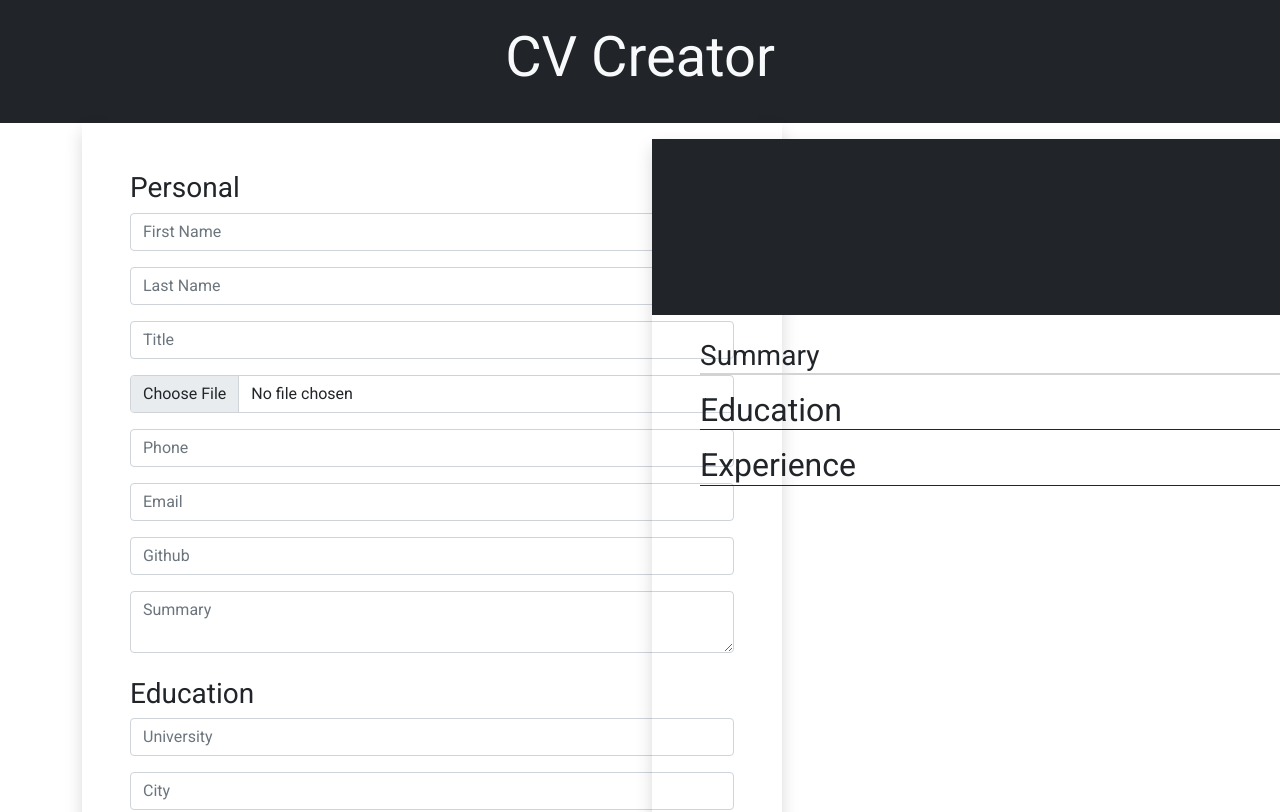
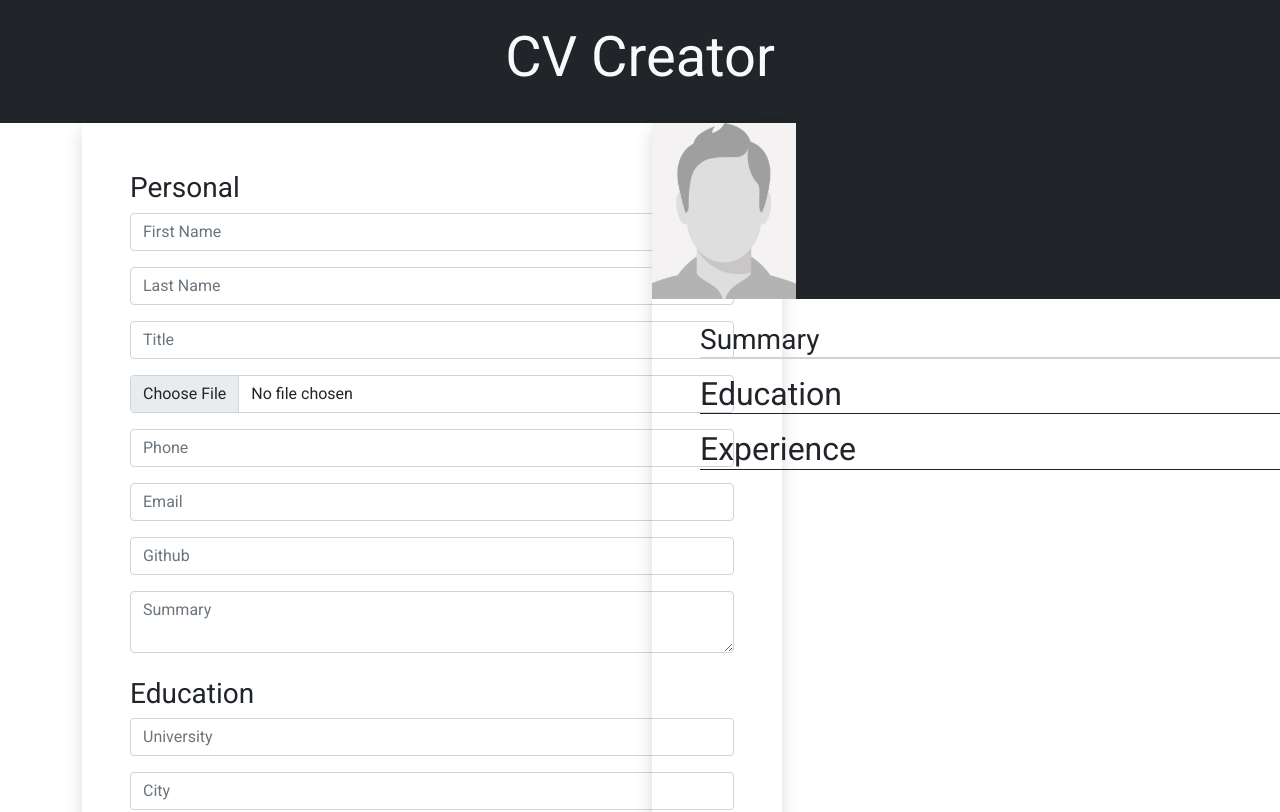
Before and after one commit to AidenM99/CV-Application, a React (Create React App) app: page / in a window 1280 px wide. Shown: the top 812 px of the page. Built offline with nearby package versions, Linux system fonts and the light colour scheme.

Commit message:
Add additional fields to CVPreviewHeader component

```diff
--- a/src/components/CVPreview/CVPreviewHeader.js
+++ b/src/components/CVPreview/CVPreviewHeader.js
@@ -1,10 +1,31 @@
 const CVPreviewHeader = ({ personalInfo }) => {
   return (
-    <div className="cv-preview-header bg-dark">
-      <h2 className="name">
-        {personalInfo.firstName} {personalInfo.lastName}
-      </h2>
-      <p className="title">{personalInfo.title}</p>
+    <div className="cv-preview-header bg-dark d-flex flex-row">
+      <div className="avatar-container">
+        <img src={personalInfo.photo} alt="Avatar" className="avatar"></img>
+      </div>
+      <div className="personal-info-container d-flex flex-column justify-content-start">
+        <div className="title-name-container">
+          <h2 className="name">
+            {personalInfo.firstName} {personalInfo.lastName}
+          </h2>
+          <p className="title">{personalInfo.title}</p>
+        </div>
+        <div className="icons d-flex flex-column">
+          <p>
+            <i className="fa-solid fa-phone icon"></i>
+            <span>{personalInfo.phone}</span>
+          </p>
+          <p>
+            <i className="fa-solid fa-at icon"></i>
+            <span>{personalInfo.email}</span>
+          </p>
+          <p>
+            <i className="fa-brands fa-github icon"></i>
+            <span>{personalInfo.github}</span>
+          </p>
+        </div>
+      </div>
     </div>
   );
 };
```
